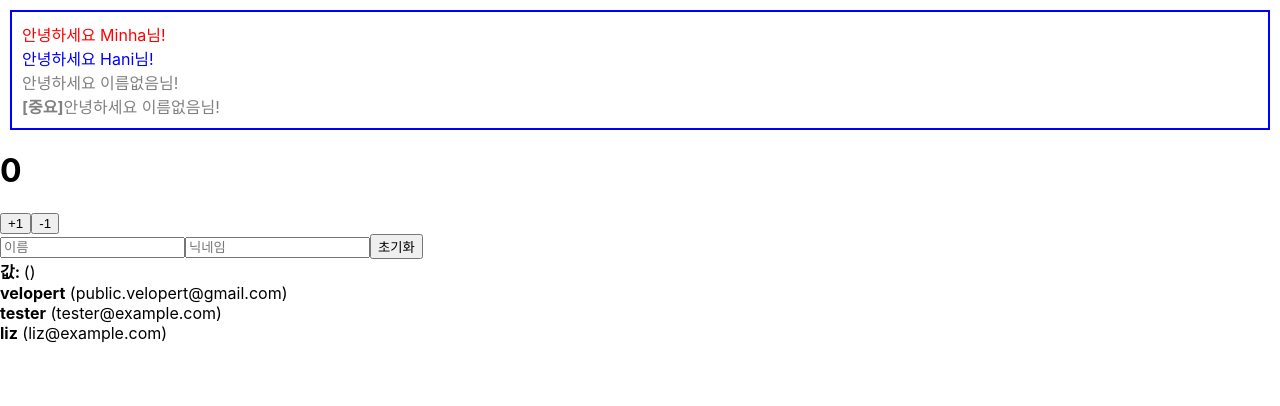
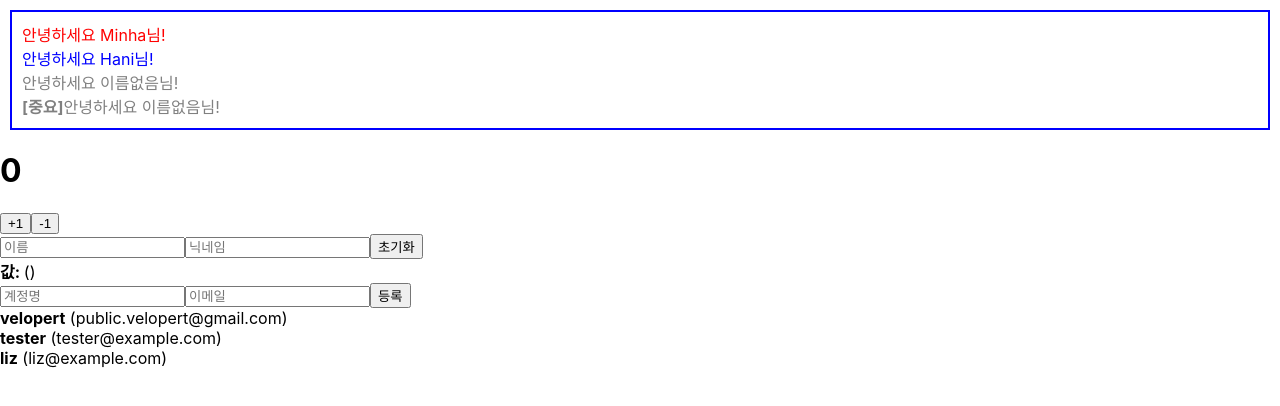
Before and after one commit to moral-life/begin-react, a React (Create React App) app: page / in a window 1280 px wide. Shown: the top 406 px of the page. Built offline with nearby package versions, Linux system fonts and the light colour scheme.

Commit message:
배열 항목추가

```diff
--- a/src/App.js
+++ b/src/App.js
@@ -1,11 +1,24 @@
-import React, { useRef } from 'react';
+import React, { useRef, useState } from 'react';
 import Hello from "./Hello";
 import { BrowserRouter as Router, Route, NavLink } from 'react-router-dom'
 import Wrapper from "./Wrapper";
 import Counter from "./Counter";
 import InputSample from "./InputSample";
 import UserList from "./UserList";
+import CreateUser from "./CreateUser";
 function App() {
+    const [inputs, setInputs] = useState({
+        username: '',
+        email: ''
+    });
+    const { username, email } = inputs;
+    const onChange = e => {
+        const { name, value } = e.target;
+        setInputs({
+            ...inputs,
+            [name]: value
+        });
+    };
     const users = [
         {
             id: 1,
@@ -25,6 +38,10 @@
     ];
   const nextId = useRef(4);
   const onCreate = () => {
+      setInputs({
+          username: '',
+          email: ''
+      });
       nextId.current += 1;
   };
   return (
@@ -37,6 +54,11 @@
       </Wrapper>
       <Counter />
       <InputSample />
+      <CreateUser username={username}
+                  email={email}
+                  onChange={onChange}
+                  onCreate={onCreate}
+      />
       <UserList users={users}/>
     </div>
   );
--- /dev/null
+++ b/src/CreateUser.js
@@ -0,0 +1,23 @@
+import React from "react";
+
+function CreateUser({ username, email, onChange, onCreate }) {
+    return (
+        <div>
+            <input
+                name="username"
+                placeholder="계정명"
+                onChange={onChange}
+                value={username}
+            />
+            <input
+                name="email"
+                placeholder="이메일"
+                onChange={onChange}
+                value={email}
+            />
+            <button onClick={onCreate}>등록</button>
+        </div>
+    );
+}
+
+export default CreateUser;
```
